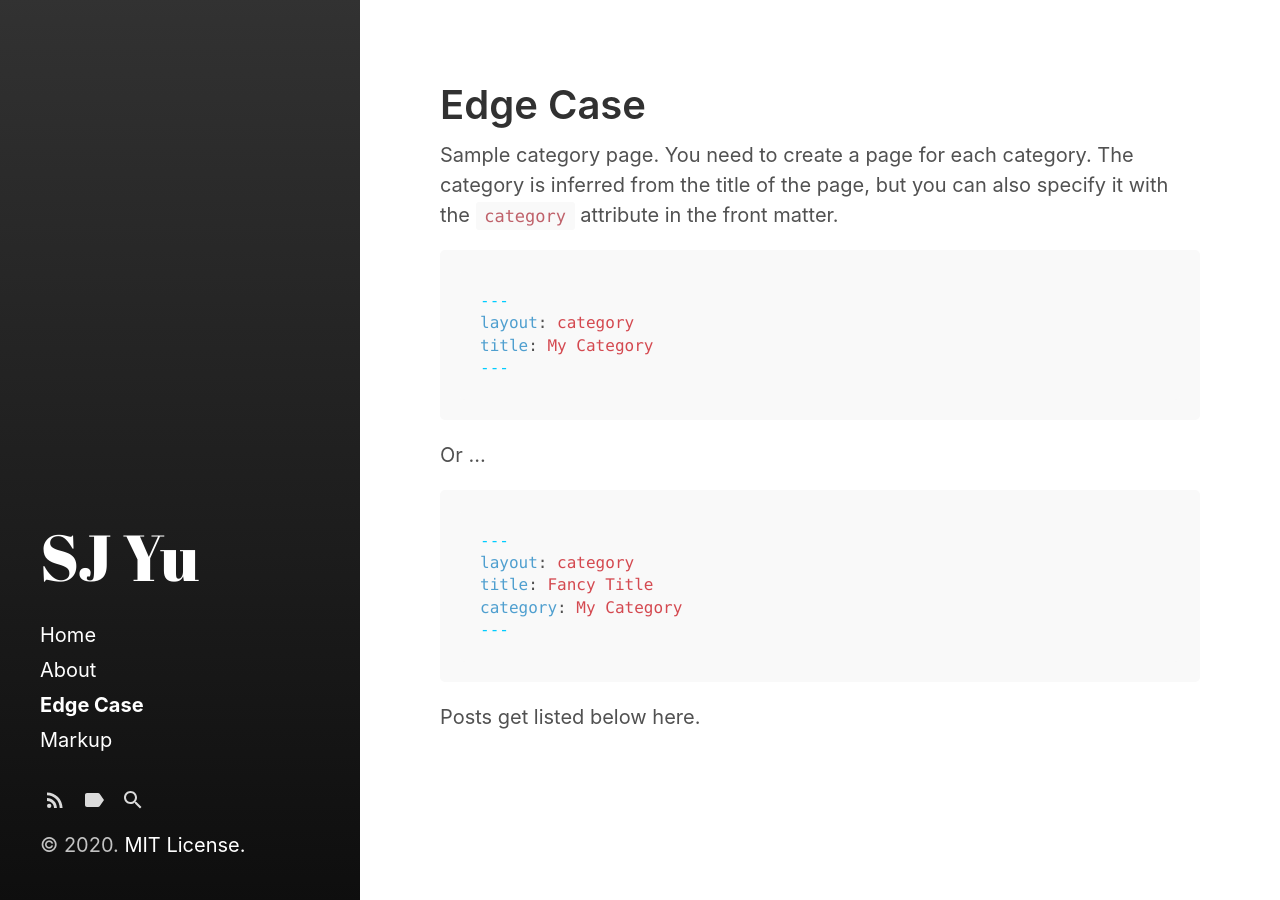
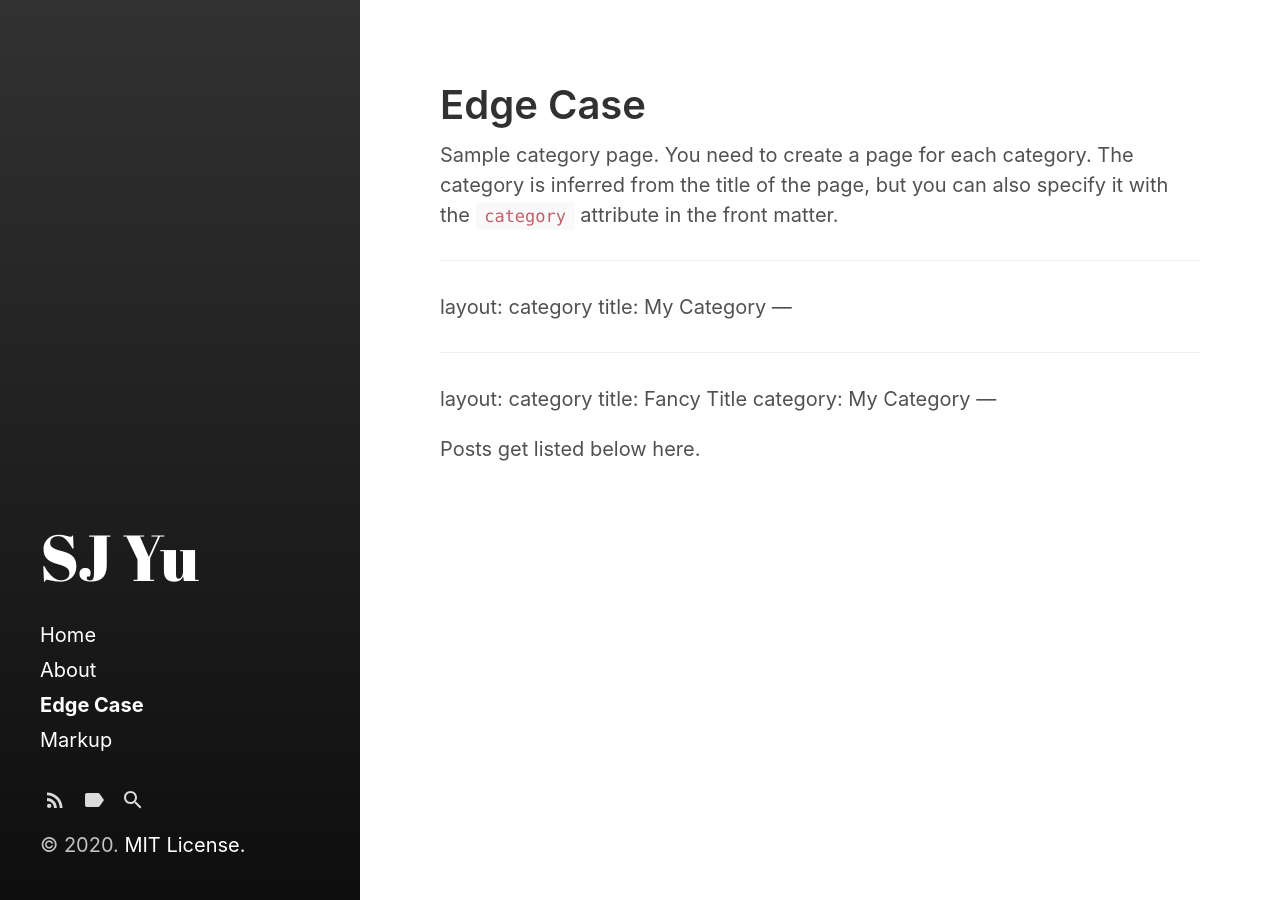
Before and after one commit to yusoojeong/yusoojeong.github.io, a Jekyll site: the page built from category/edge-case.md, in a window 1280 px wide. Built offline with Jekyll 4.4.1, drawn with Linux system fonts in a browser that asks for light colours.

Commit message:
modified

````diff
--- a/category/edge-case.md
+++ b/category/edge-case.md
@@ -7,21 +7,15 @@ Sample category page. You need to create a page for each category.
 The category is inferred from the title of the page, but you can also
 specify it with the `category` attribute in the front matter.
 
-```md
 ---
 layout: category
 title: My Category
 ---
-```
 
-Or ...
-
-```md
 ---
 layout: category
 title: Fancy Title
 category: My Category
 ---
-```
 
 Posts get listed below here.
````
